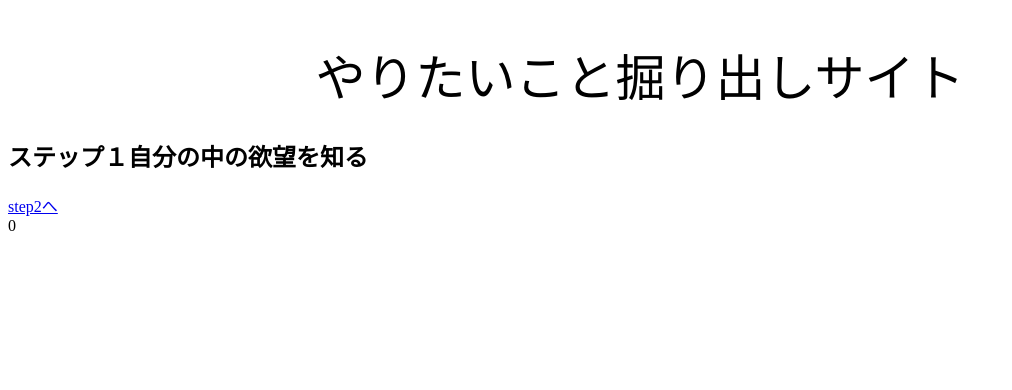
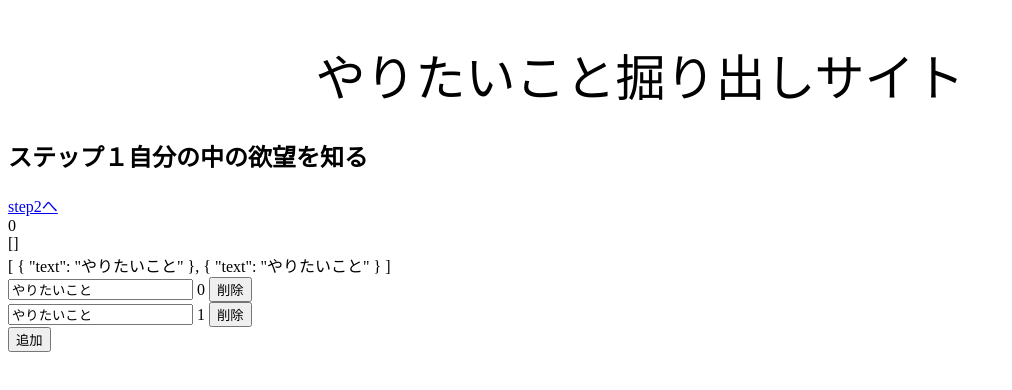
Before and after one commit to couragenki/diagnose-site, a Nuxt app: page /want-to-do/step1 in a window 1280 px wide. Shown: the top 390 px of the page, without its empty margins (0-1012 px from the left). Built offline with nearby package versions, Linux system fonts and the light colour scheme.

Commit message:
add step1 Logic

```diff
--- a/composables/index.ts
+++ b/composables/index.ts
@@ -1,5 +1,24 @@
 import { useState } from "#app";
+import type { Ref } from "vue";
 
 export const useFoo = () => {
   return useState("foo", () => "bar");
 };
+
+export const wantToDoStep1 = () => {
+    const want = useState("step1", () => []);
+
+    // const want = useState("step1", () => [
+    //   { text: "やりたいこと" },
+    //   { text: "やりたいこと" },
+    // ]);
+
+    const updateWant = (want: Ref<any>) => (value: any) => {
+      want.value = value;
+    };
+
+    return {
+      want: readonly(want),
+      updateWant: updateWant(want),
+    };
+}
--- a/pages/index.vue
+++ b/pages/index.vue
@@ -10,10 +10,12 @@
             {{ foo }}
 
             <div>Count:{{ count }}</div>
+
             <div>
                 <button @click="() => inc()">increase</button>
                 <button @click="() => dec()">decrease</button>
             </div>
+
         </PageTemplate>
     </div>
 </template>
--- a/pages/want-to-do/step1/index.vue
+++ b/pages/want-to-do/step1/index.vue
@@ -2,13 +2,37 @@
     <div>
         <PageTemplate>
             <h2>ステップ１自分の中の欲望を知る</h2>
-            <nuxt-link to="/want-to-do/step2">
+            <nuxt-link to="/want-to-do/step2" @click="updateWant(test)">
                 <div>
                     step2へ
                 </div>
             </nuxt-link>
 
-            {{count}}
+
+            <div>
+                {{count}}
+            </div>
+
+            <div>
+                {{want}}
+            </div>
+
+            <div>
+                {{test}}
+            </div>
+
+            <div v-for="(item, index) in test" :key="index">
+                <div>
+                    <input type="text" v-model="test[index].text" placeholder="思いついたことを書こう" @keypress="updateText(index, message)" />
+                    {{index}}
+                    <button @click="doRemove(index)">削除</button>
+                </div>
+            </div>
+
+            <button @click="addItem">
+                追加
+            </button>
+
         </PageTemplate>
     </div>
 </template>
@@ -17,6 +41,7 @@
     const foo = useFoo()
     import { useCounter } from '~/composables/useCounter';
     const { count, inc, dec } = useCounter();
+    const { want, updateWant } = wantToDoStep1();
 </script>
 
 <script>
@@ -26,5 +51,22 @@ export default {
     components: {
         PageTemplate,
     },
+    data() {
+        return {
+            test:[{text: 'やりたいこと'},{text: 'やりたいこと'}]
+        }
+    },
+    methods:{
+        addItem(){
+            this.test.push({text: 'やりたいこと'})
+        },
+        doRemove(index){
+            this.test.splice(index, 1)
+        },
+        updateText(index, text){
+            console.log(index, text)
+            this.test[index].text = text
+        }
+    }
 }
 </script>
--- a/pages/want-to-do/step2/index.vue
+++ b/pages/want-to-do/step2/index.vue
@@ -7,9 +7,18 @@
                     ステップ3へ
                 </div>
             </nuxt-link>
+
+            {{ want }}
         </PageTemplate>
     </div>
 </template>
+<script setup>
+    const foo = useFoo()
+    import { useCounter } from '~/composables/useCounter';
+    const { count, inc, dec } = useCounter();
+    const {want, updateWant} = wantToDoStep1();
+</script>
+
 <script>
 import PageTemplate from '~/src/components/PageTemplate/indev.vue'
 export default {
```
